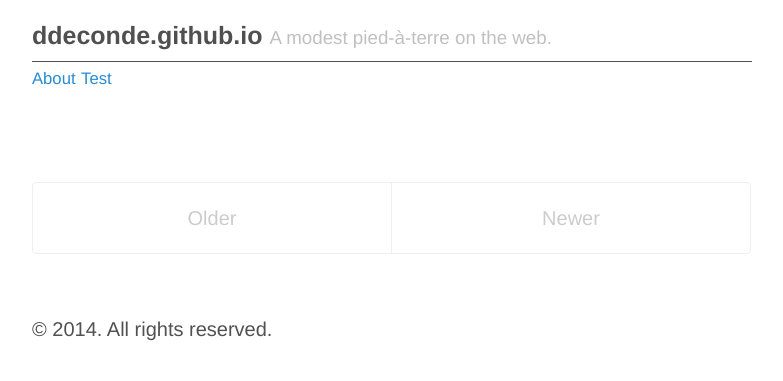
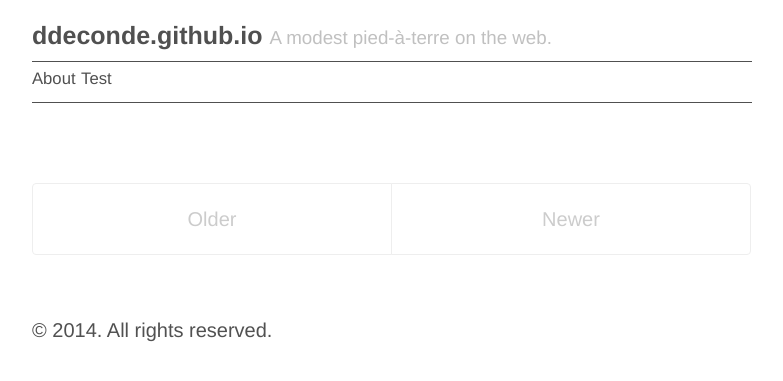
Before and after one commit to ddeconde/ddeconde.github.io, a Jekyll site: the page built from index.html, in a window 1280 px wide. Shown: the top 381 px of the page, without its empty margins (248-1031 px from the left). Built offline with Jekyll 4.4.1, drawn with Linux system fonts in a browser that asks for light colours; Markdown is read by kramdown in place of the engine named in the settings; the list of posts is cut into pages by our own code.

Commit message:
nav changes

```diff
--- a/public/css/poole.css
+++ b/public/css/poole.css
@@ -328,8 +328,12 @@ tbody tr:nth-child(odd) th {
   padding-top: 0.5rem;
   padding-bottom: 0.5rem;
   border-top: 1px solid #505050;
-  border-bottom 1px solid #505050;
+  border-bottom: 1px solid #505050;
   list-style: none;
+}
+
+.masthead-nav a {
+  color: #505050;
 }
 
 
```
